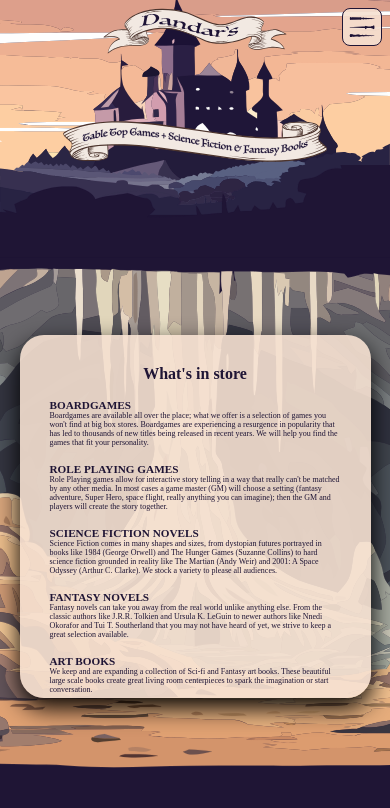
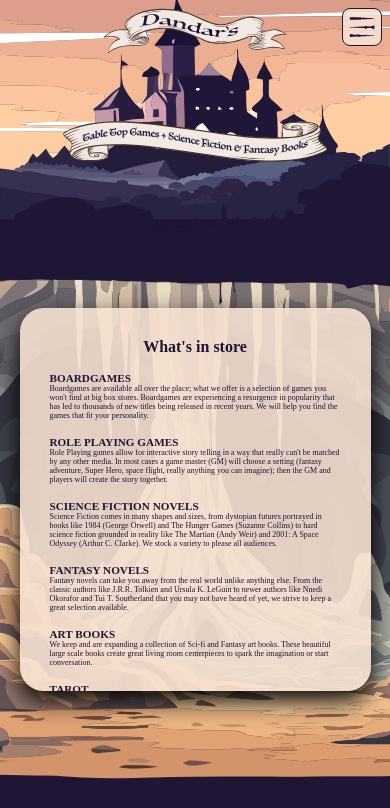
Before and after one commit to XXLZopes/Dandars, a plain HTML site: page index.html in a window 390 px wide. Shown: the top 808 px of the page. Drawn offline with Linux system fonts and the light colour scheme; a web font is replaced by a local one.

Commit message:
updated section 2

```diff
--- a/index.css
+++ b/index.css
@@ -326,8 +326,11 @@ footer div p {
   }
 }
 
-@media screen and (max-width: 430px) {
+@media screen and (max-width: 420px) {
   .cave {
-    margin-top: -30vw;
+    margin-top: -20vw;
+  }
+  #section_2 {
+    margin-top: -22vw;
   }
 }
```
